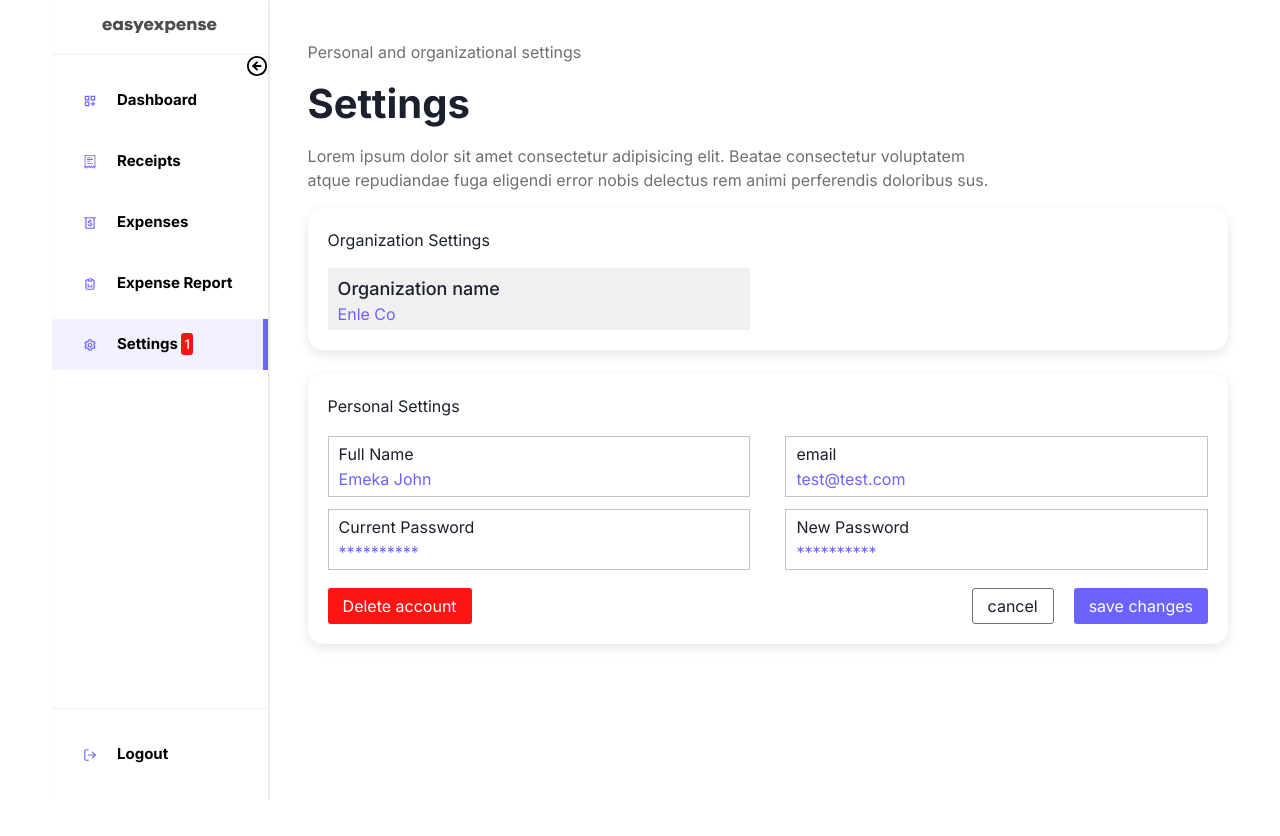
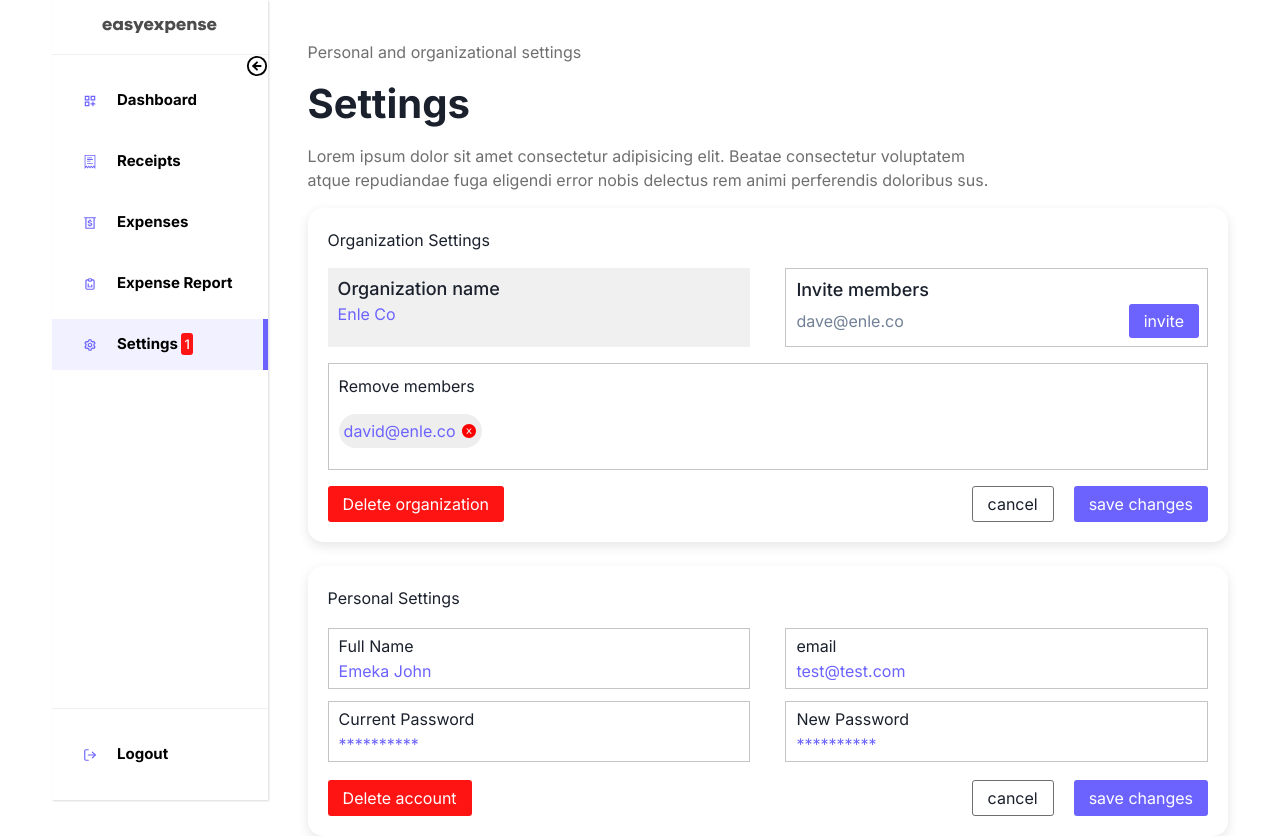
Before and after one commit to AXUNDA/easy_expense_fe_2, a Next.js app: page /dashboard in a window 1280 px wide. Before the commit the page ends 800 px from the top, so only its background shows below. Built offline with nearby package versions, Linux system fonts and the light colour scheme.

Commit message:
ui complete

```diff
--- a/app/components/Nav.jsx
+++ b/app/components/Nav.jsx
@@ -37,7 +37,7 @@ const Nav = () => {
           aria-expanded="false"
           aria-label="Toggle navigation"
         >
-          <GiHamburgerMenu color="#6c63ff" />
+          <GiHamburgerMenu size={38} color="#6c63ff" />
           {/* <i className="fas fa-bars"></i> */}
         </button>
 
--- /dev/null
+++ b/app/components/Remove.jsx
@@ -0,0 +1,76 @@
+"use client";
+import React from "react";
+import {
+  AlertDialog,
+  AlertDialogBody,
+  AlertDialogFooter,
+  AlertDialogHeader,
+  AlertDialogContent,
+  AlertDialogOverlay,
+  AlertDialogCloseButton,
+  useDisclosure,
+  Button,
+} from "@chakra-ui/react";
+import { AiFillCloseCircle } from "react-icons/ai";
+
+const Remove = () => {
+  const { isOpen, onOpen, onClose } = useDisclosure();
+  const cancelRef = React.useRef();
+
+  return (
+    <>
+      <AiFillCloseCircle color="red" onClick={onOpen} />
+      <AlertDialog
+        motionPreset="slideInBottom"
+        leastDestructiveRef={cancelRef}
+        onClose={onClose}
+        isOpen={isOpen}
+        isCentered
+      >
+        <AlertDialogOverlay />
+
+        <AlertDialogContent>
+          <AlertDialogHeader
+            style={{
+              textAlign: "center",
+            }}
+          >
+            Delete Member?
+          </AlertDialogHeader>
+          <AlertDialogCloseButton
+            size="sm"
+            style={{
+              background: "red",
+              color: "white",
+              borderRadius: "50%",
+            }}
+          />
+          <AlertDialogBody
+            style={{
+              textAlign: "center",
+            }}
+          >
+            Are you sure you want to remove this account from the
+            organization.This action cannot be undone
+          </AlertDialogBody>
+          <AlertDialogFooter
+            style={{
+              display: "flex",
+              alignItems: "center",
+              justifyContent: "center",
+            }}
+          >
+            <Button ref={cancelRef} onClick={onClose}>
+              No
+            </Button>
+            <Button colorScheme="red" ml={3}>
+              Yes
+            </Button>
+          </AlertDialogFooter>
+        </AlertDialogContent>
+      </AlertDialog>
+    </>
+  );
+};
+
+export default Remove;
--- a/app/dashboard/page.js
+++ b/app/dashboard/page.js
@@ -2,6 +2,7 @@ import React from "react";
 import Container from "../components/Container";
 import SideBar from "../components/SideBar";
 import styles from "./styles.module.css";
+import Remove from "../components/Remove";
 
 const page = () => {
   return (
@@ -23,7 +24,29 @@ const page = () => {
                 <h3>Organization name</h3>
                 <p>Enle Co</p>
               </div>
-              <div></div>
+              <div className="invite">
+                <h3>Invite members</h3>
+                <div>
+                  <input type="text" placeholder="dave@enle.co" />
+                  <button>invite</button>
+                </div>
+              </div>
+            </div>
+            <section className="mt-3 removeSection">
+              <p>Remove members</p>
+              <div className="_remove">
+                <p>
+                  david@enle.co <Remove />{" "}
+                </p>
+              </div>
+            </section>
+            <div className="mt-3">
+              <button className="deleteButton">Delete organization</button>
+              <section className="changes">
+                <button className="cancelButton">cancel</button>
+
+                <button className="saveButton">save changes</button>
+              </section>
             </div>
           </div>
           <div className="mt-4">
--- a/app/globals.css
+++ b/app/globals.css
@@ -1,5 +1,57 @@
 .nav-right {
   gap: 10px;
+}
+.removeSection {
+  border: 1px solid #c4c4c4;
+  padding-left: 10px;
+  padding-top: 10px;
+  padding-right: 10px;
+  padding-bottom: 5px;
+}
+
+.removeSection > div {
+  display: flex;
+  flex-wrap: wrap;
+  gap: 6px;
+}
+.removeSection > div > p {
+  background-color: #eeeeee;
+  color: #6c63ff;
+  padding: 5px 5px;
+  border-radius: 20px;
+  display: flex;
+  align-items: center;
+  gap: 5px;
+}
+.invite {
+  border: 1px solid #c4c4c4;
+  padding-left: 10px;
+  padding-top: 10px;
+  padding-right: 8px;
+  padding-bottom: 8px;
+}
+.invite > div > input {
+  flex: 1;
+}
+.invite > div > input:focus {
+  border: none;
+  outline: none;
+  color: #6c63ff;
+}
+.invite > div > button {
+  background-color: #6c63ff;
+  color: white;
+  padding: 5px 15px;
+  border-radius: 3px;
+}
+
+.invite > h3 {
+  font-size: 18px;
+  margin-bottom: 3px;
+}
+.invite > div {
+  display: flex;
+  justify-content: space-between;
 }
 .changes {
   display: flex;
```
